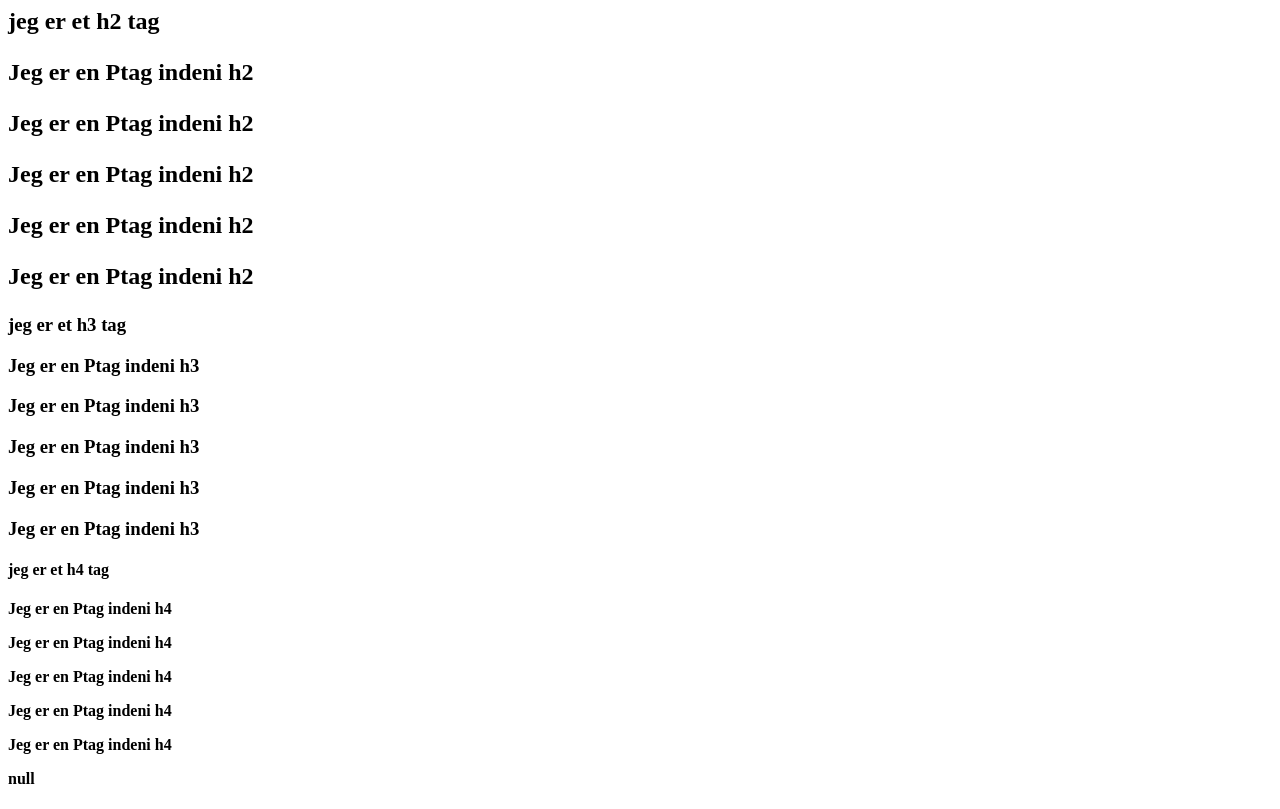
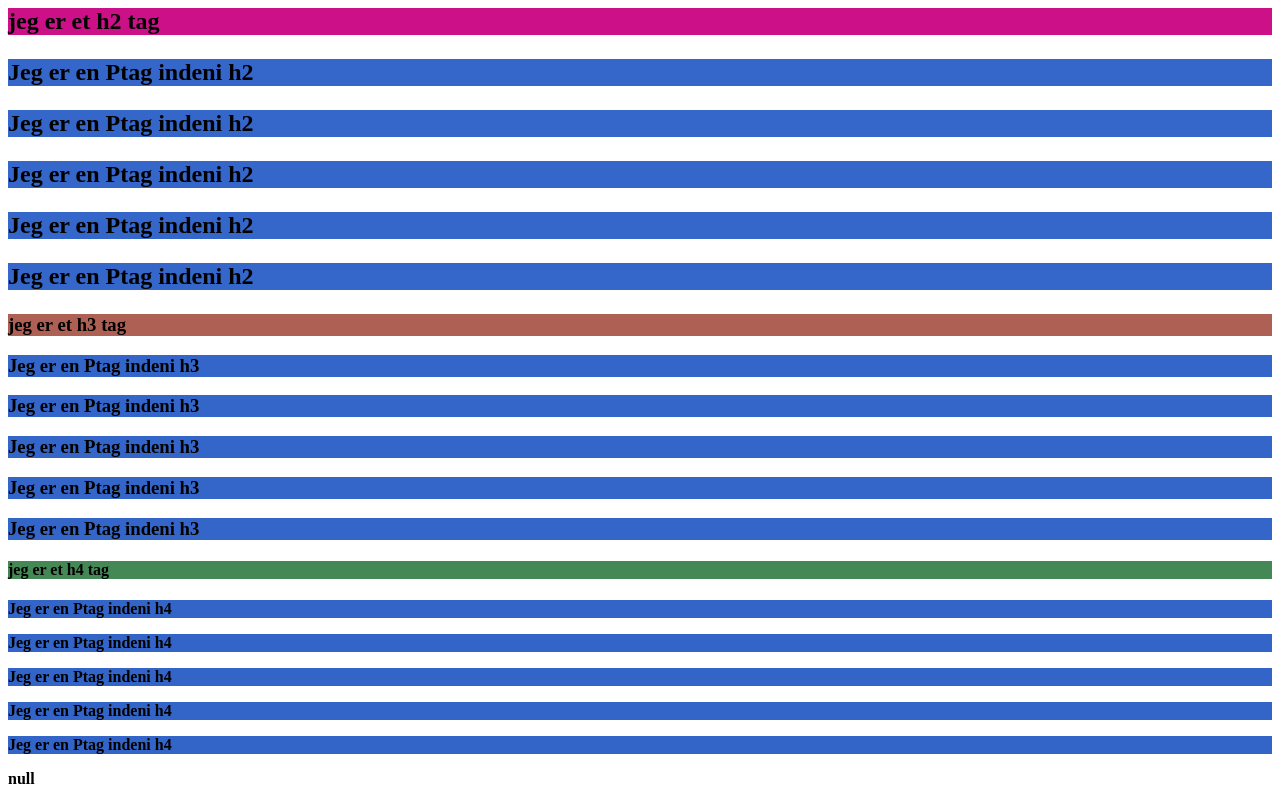
Before and after one commit to Slumhunden/domtreev2, a plain HTML site: page index.html in a window 1280 px wide. Drawn offline with Linux system fonts and the light colour scheme.

Commit message:
Farver på baggrunden

```diff
--- a/index.html
+++ b/index.html
@@ -1,19 +1,19 @@
 <body>
-<h2>jeg er et h2 tag<h2/>
-<p>Jeg er en Ptag indeni h2<p/>
-<p>Jeg er en Ptag indeni h2<p/>
-<p>Jeg er en Ptag indeni h2<p/>
-<p>Jeg er en Ptag indeni h2<p/>
-<p>Jeg er en Ptag indeni h2<p/>
-<h3>jeg er et h3 tag<h3/>
-<p>Jeg er en Ptag indeni h3<p/>
-<p>Jeg er en Ptag indeni h3<p/>
-<p>Jeg er en Ptag indeni h3<p/>
-<p>Jeg er en Ptag indeni h3<p/>
-<p>Jeg er en Ptag indeni h3<p/>
-<h4>jeg er et h4 tag<h4/>
-<p>Jeg er en Ptag indeni h4<p/>
-<p>Jeg er en Ptag indeni h4<p/>
-<p>Jeg er en Ptag indeni h4<p/>
-<p>Jeg er en Ptag indeni h4<p/>
-<p>Jeg er en Ptag indeni h4<p/>null<body/>
+<h2 style="background-color:#c18f">jeg er et h2 tag<h2/>
+<p style="background-color:#3567cb">Jeg er en Ptag indeni h2<p/>
+<p style="background-color:#3567cb">Jeg er en Ptag indeni h2<p/>
+<p style="background-color:#3567cb">Jeg er en Ptag indeni h2<p/>
+<p style="background-color:#3567cb">Jeg er en Ptag indeni h2<p/>
+<p style="background-color:#3567cb">Jeg er en Ptag indeni h2<p/>
+<h3 style="background-color:#810a">jeg er et h3 tag<h3/>
+<p style="background-color:#3466ca">Jeg er en Ptag indeni h3<p/>
+<p style="background-color:#3466ca">Jeg er en Ptag indeni h3<p/>
+<p style="background-color:#3466ca">Jeg er en Ptag indeni h3<p/>
+<p style="background-color:#3466ca">Jeg er en Ptag indeni h3<p/>
+<p style="background-color:#3466ca">Jeg er en Ptag indeni h3<p/>
+<h4 style="background-color:#485">jeg er et h4 tag<h4/>
+<p style="background-color:#3365c9">Jeg er en Ptag indeni h4<p/>
+<p style="background-color:#3365c9">Jeg er en Ptag indeni h4<p/>
+<p style="background-color:#3365c9">Jeg er en Ptag indeni h4<p/>
+<p style="background-color:#3365c9">Jeg er en Ptag indeni h4<p/>
+<p style="background-color:#3365c9">Jeg er en Ptag indeni h4<p/>null<body/>
```
Also changed, not shown: 2 other files.
